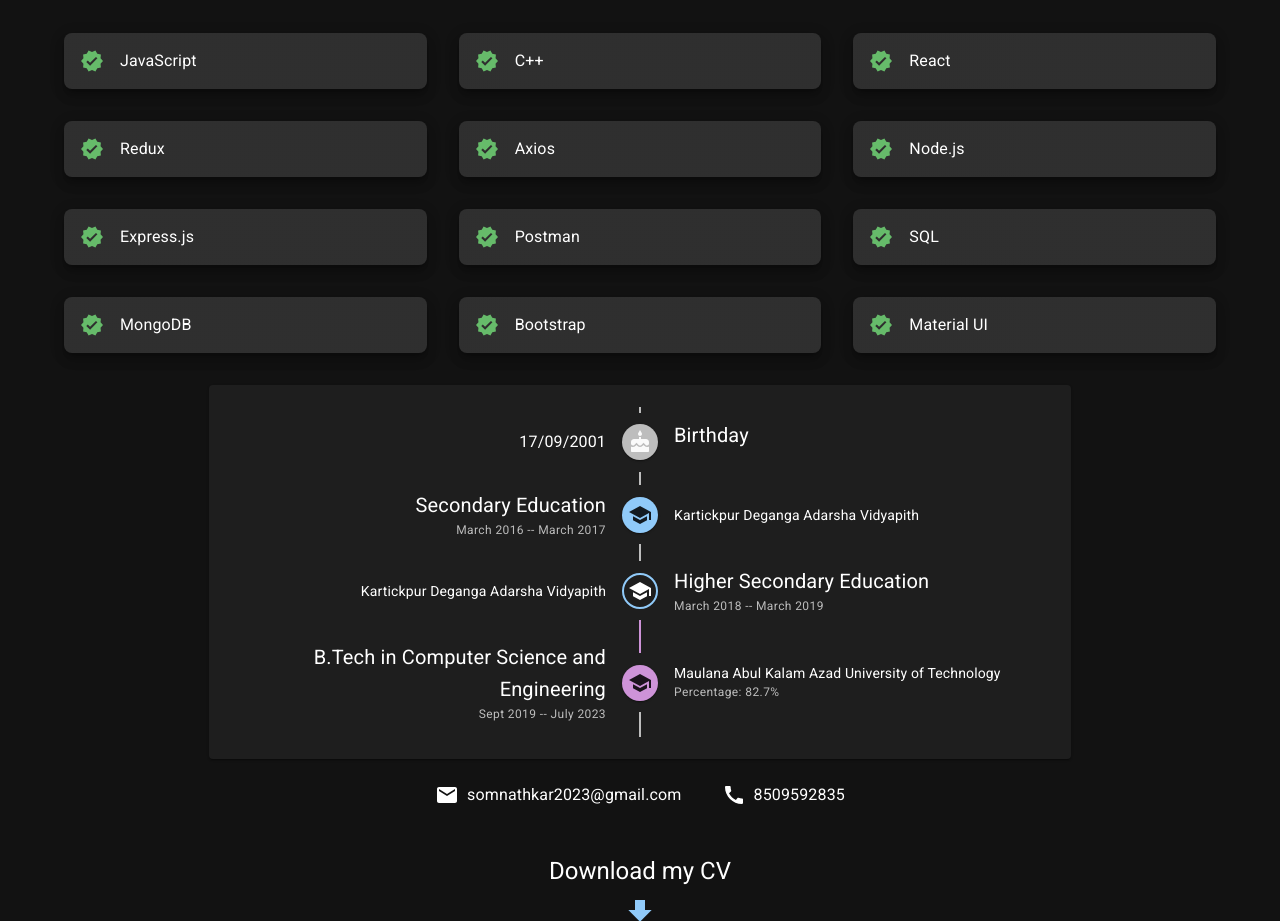
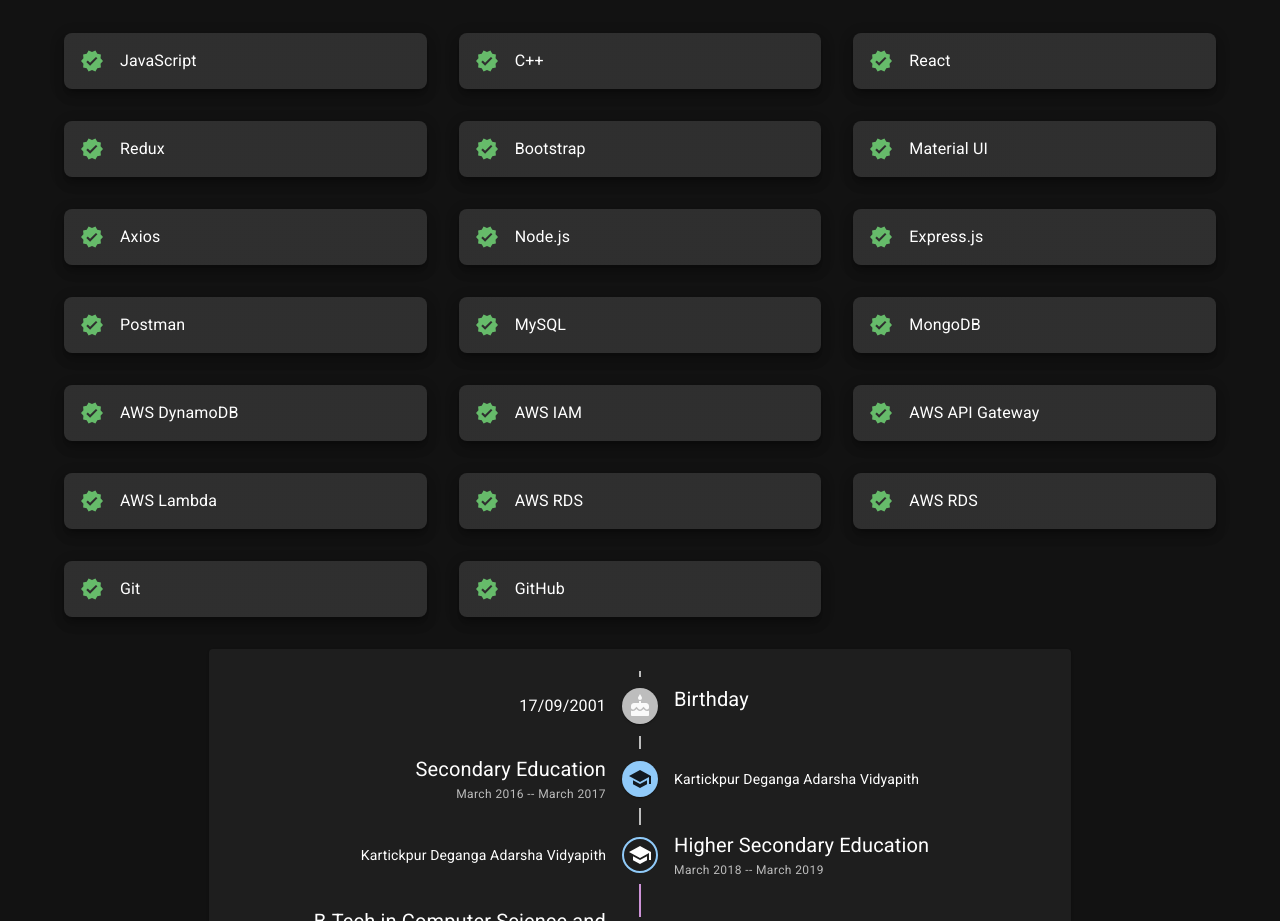
Before and after one commit to SomnathKar000/Porifolio, a React (Create React App) app: page / in a window 1280 px wide. Shown: the part 1820-2741 px from the top of the page. Built offline with nearby package versions, Linux system fonts and the light colour scheme.

Commit message:
new changes

```diff
--- a/src/components/Skills.js
+++ b/src/components/Skills.js
@@ -13,14 +13,22 @@
     "C++",
     "React",
     "Redux",
+    "Bootstrap",
+    "Material UI",
     "Axios",
     "Node.js",
     "Express.js",
     "Postman",
-    "SQL",
+    "MySQL",
     "MongoDB",
-    "Bootstrap",
-    "Material UI",
+    "AWS DynamoDB",
+    "AWS IAM",
+    "AWS API Gateway",
+    "AWS Lambda",
+    "AWS RDS",
+    "AWS RDS",
+    "Git",
+    "GitHub",
   ];
   return (
     <Wrapper>
```
